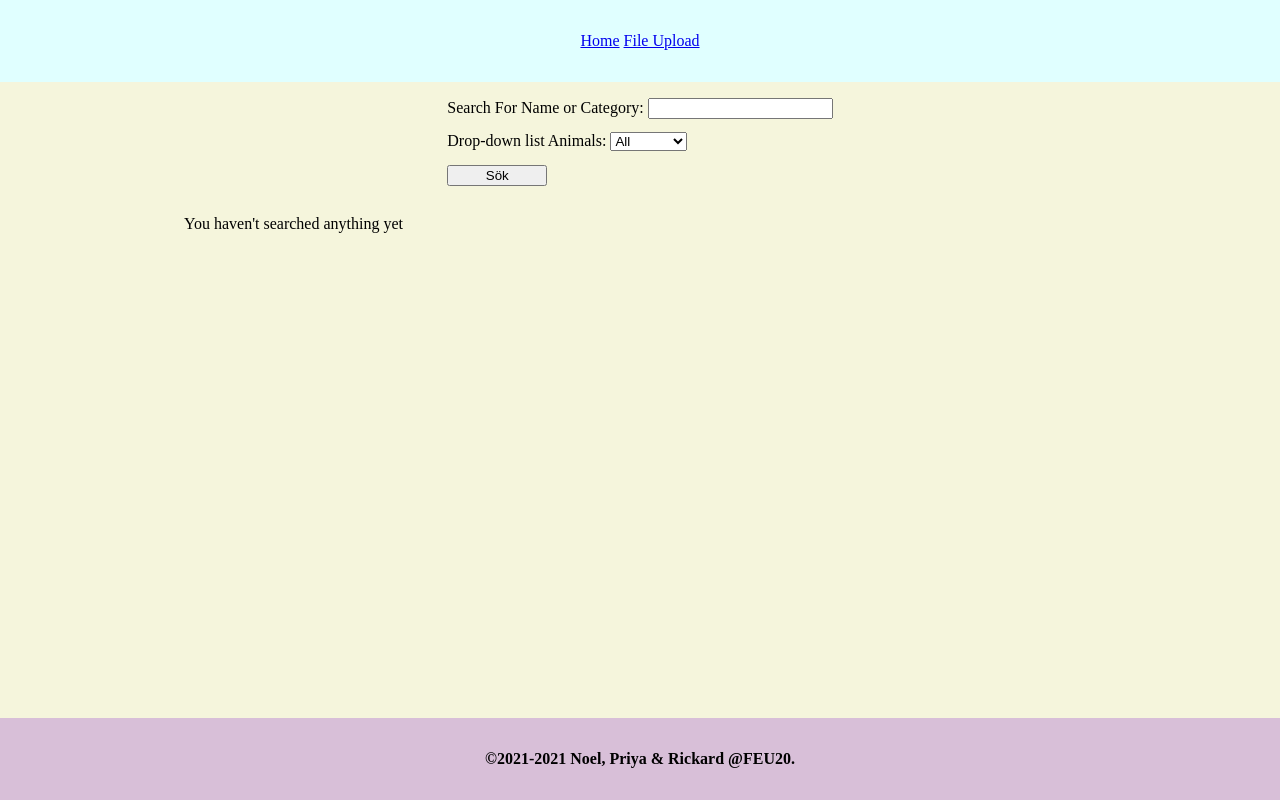
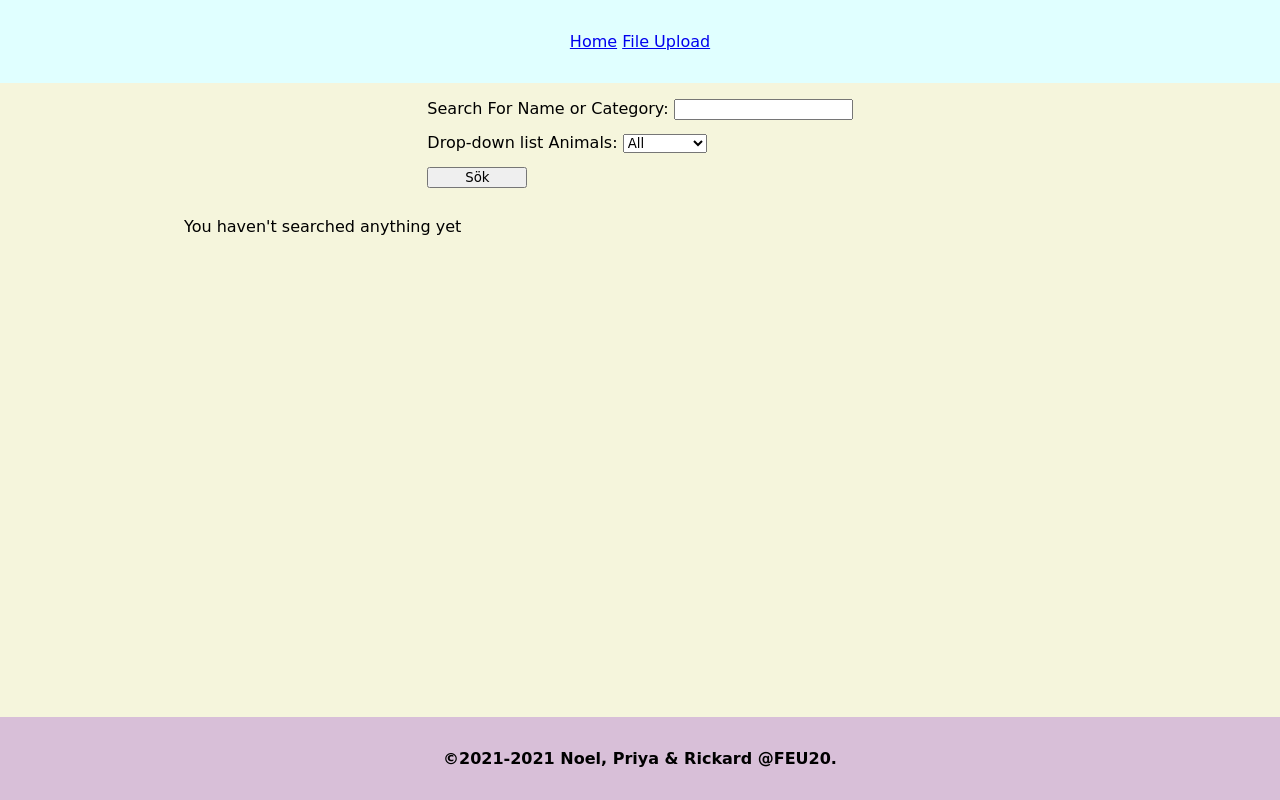
Before and after one commit to crashDeltaGbg/groupAssignmentPHP, a PHP site: page / in a window 1280 px wide. Run offline with PHP 8.4, Linux system fonts and the light colour scheme; data comes from the database, SQL or seed files in the repository.

Commit message:
changed font

```diff
--- a/css/index.css
+++ b/css/index.css
@@ -1,7 +1,10 @@
+@import url("https://fonts.googleapis.com/css2?family=Comic+Neue&display=swap");
+
 body {
 	box-sizing: border-box;
 	display: flex;
 	flex-direction: column;
+	font-family: "Comic Sans MS", "Comic Neue";
 	height: 100vh;
 	margin: 0;
 }
@@ -76,6 +79,7 @@ img.animal-photo {
 
 input,
 select {
+	font-family: "Comic Sans MS", "Comic Neue";
 	margin-bottom: 1em;
 }
 div.resultsContainer {
```
